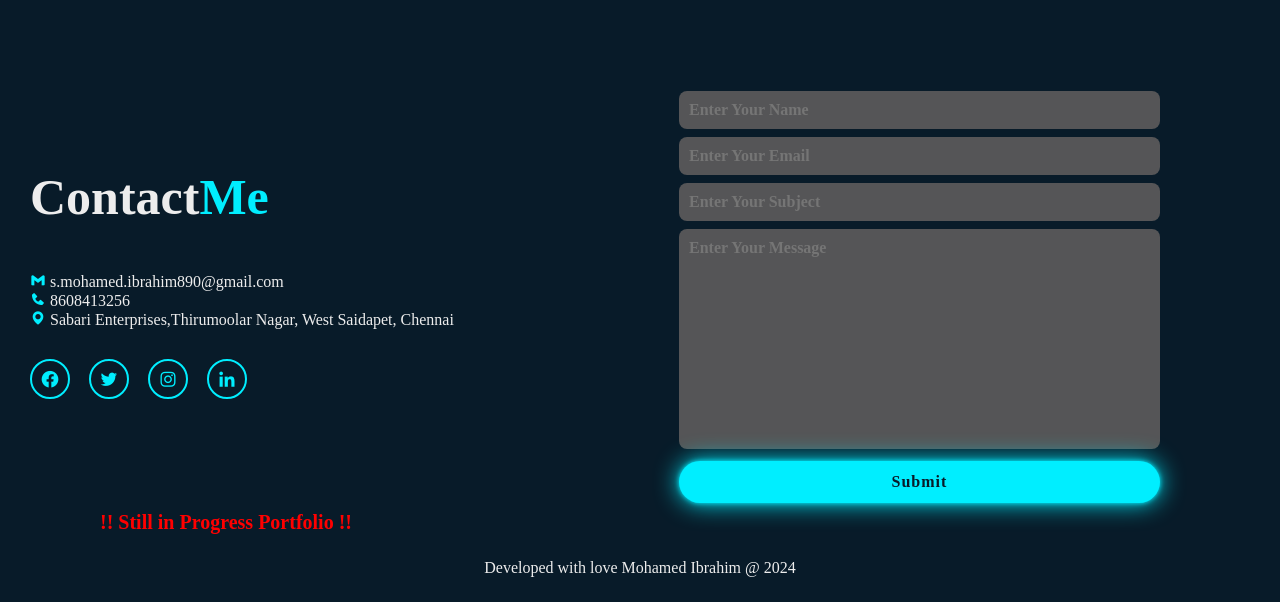
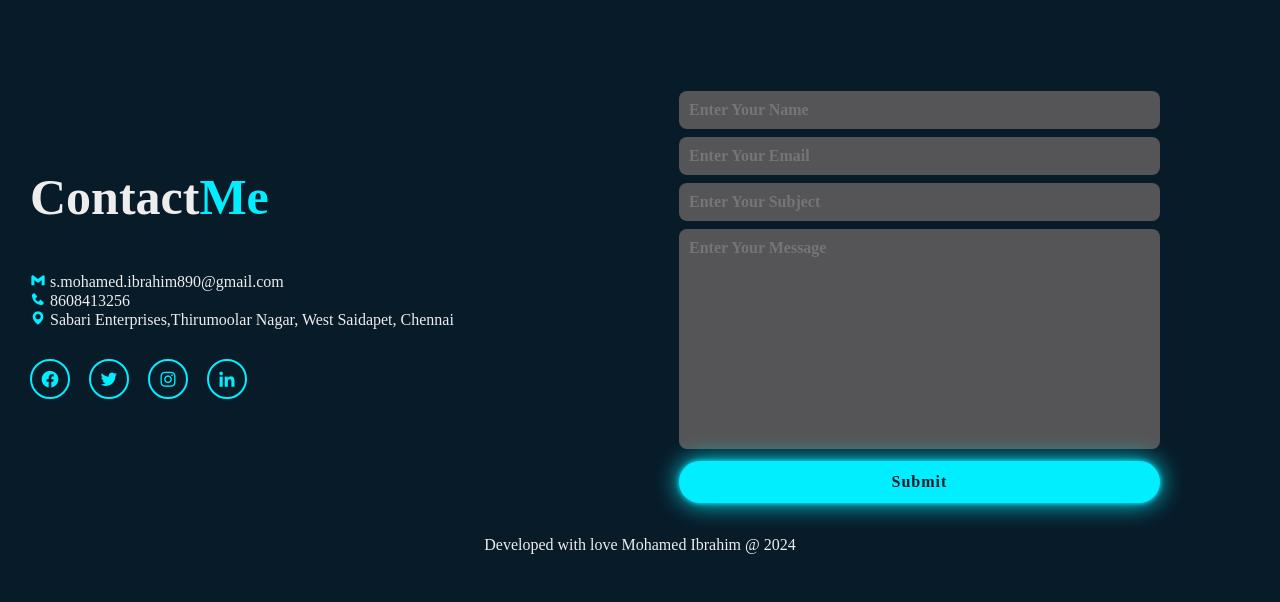
Before and after one commit to Mdibrahim2517/MohamedIbrahim_Portfolio, a plain HTML site: page index.html in a window 1280 px wide. Shown: the part 3583-4185 px from the top of the page. After the commit the page ends 4162 px from the top, so only its background shows below. Drawn offline with nearby package versions, Linux system fonts and the light colour scheme.

Commit message:
remove some

```diff
--- a/index.html
+++ b/index.html
@@ -254,7 +254,6 @@
 </section>
 
 <footer>
-    <h1 style="color: red;margin-left: 100px;font-size: 20px;">!! Still in Progress Portfolio !!</h1>
     <div class="last-text">
     <p>Developed with love Mohamed Ibrahim @ 2024</p>
     </div>
```
